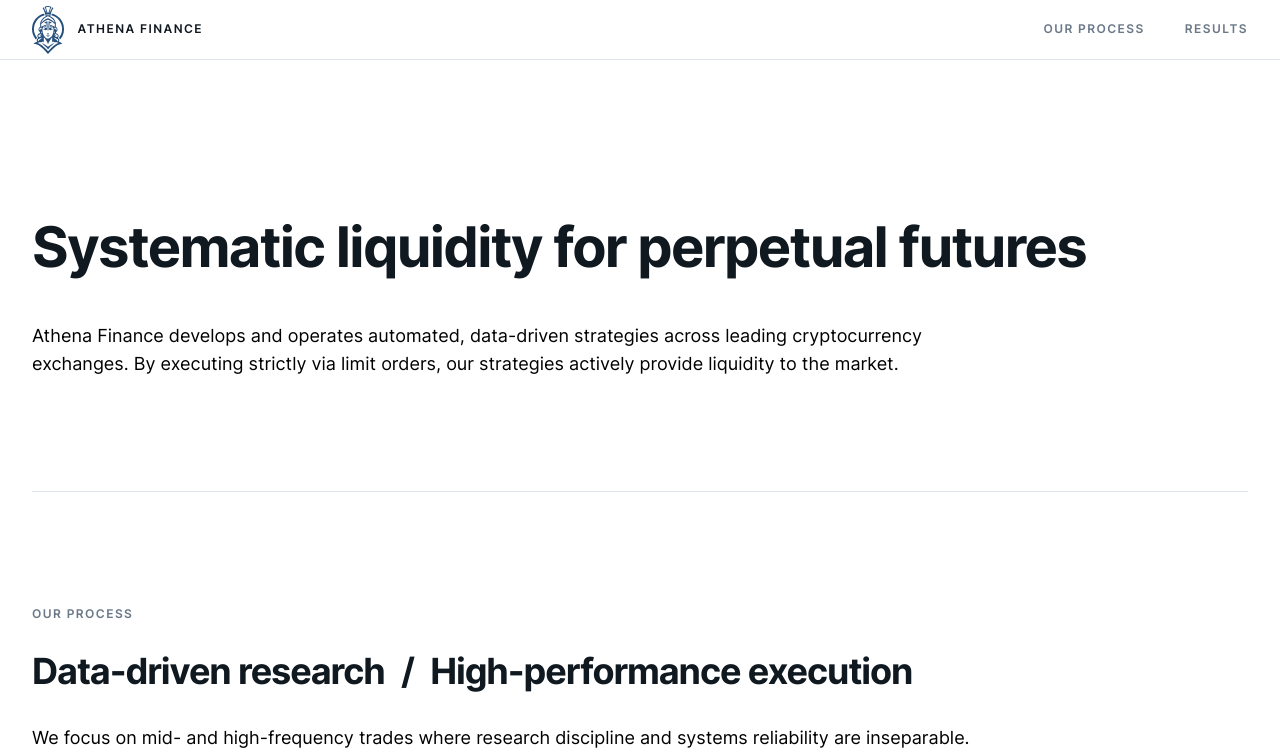
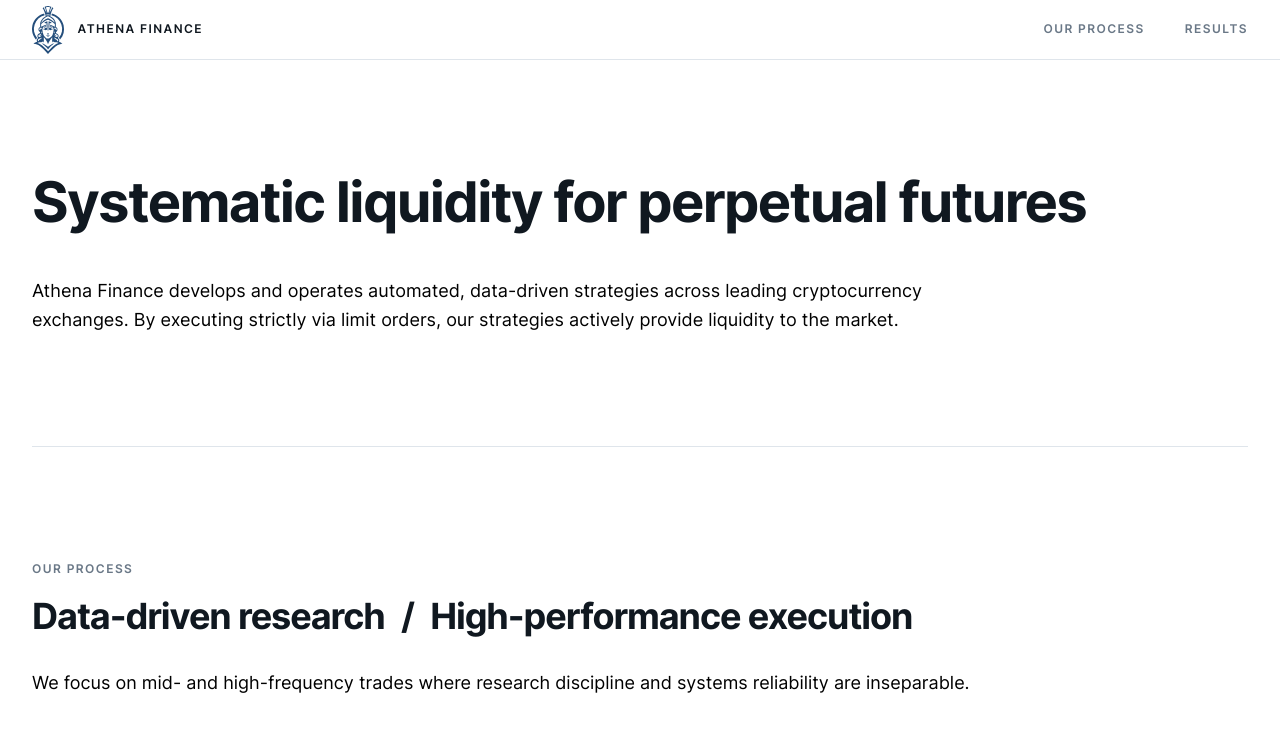
Before and after one commit to PanzerKunst/athena-finance-website, a React (Vite) app: page / in a window 1280 px wide. Shown: the top 753 px of the page. Built offline with nearby package versions, Linux system fonts and the light colour scheme.

Commit message:
Removed unnecessary margin-top on h1 h2

```diff
--- a/src/UI/LandingPage/LandingPage.scss
+++ b/src/UI/LandingPage/LandingPage.scss
@@ -11,11 +11,6 @@
 
   > section:not(:last-of-type) > .container {
     border-bottom: $border-width-xs solid $color-border;
-  }
-
-  h1,
-  h2 {
-    margin-top: 0.8em;
   }
 
   // Wide enough for the mockup's single-line headline on a desktop viewport
--- a/src/UI/LandingPage/LandingPage.tsx
+++ b/src/UI/LandingPage/LandingPage.tsx
@@ -56,7 +56,6 @@ export function LandingPage() {
               Results are shown from the current account record as of {asOfFormatter.format(new Date(statsAsOf))}. Historical performance is not
               indicative of future results.
             </p>
-
             <PerformanceStats/>
           </div>
         </section>
```
